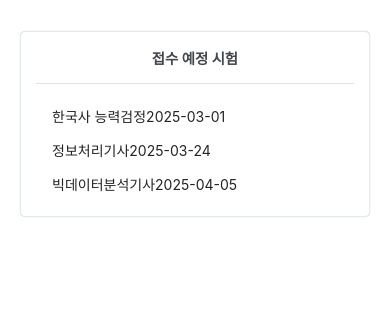
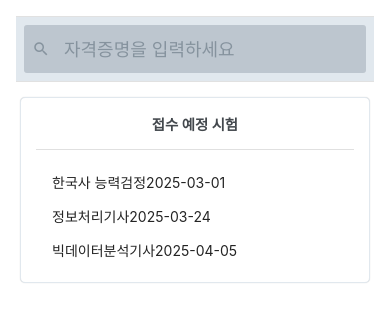
Before and after one commit to in-veloper/modoo-license, a React Native app: screen / in a window 390 px wide. Shown: the top 322 px of the page. Built offline with nearby package versions, Linux system fonts and the light colour scheme.

Commit message:
25.03.24 search bar 추가 commit

```diff
--- a/src/components/Dashboard.tsx
+++ b/src/components/Dashboard.tsx
@@ -1,6 +1,6 @@
 import React, { useRef, useState } from "react"
 import { View, StyleSheet, TouchableOpacity } from 'react-native'
-import { Card, Text, ListItem } from '@rneui/themed'
+import { Card, Text, ListItem, SearchBar } from '@rneui/themed'
 
 const dummyData = [
     { id: '1', title: '한국사 능력검정', date: '2025-03-01' },
@@ -9,6 +9,7 @@ const dummyData = [
 ]
 
 const Dashboard = () => {
+    const [searchText, setSearchText] = useState("")
     const swipeRefs = useRef<{ [key: string]: any}>({})
     const [openItemId, setOpenItemId] = useState<string | null>(null)
 
@@ -23,8 +24,18 @@ const Dashboard = () => {
         setOpenItemId(id)
     }
 
+    const changeSearchText = (searchText: string) => {
+        setSearchText(searchText)
+    }
+
     return (
         <View style={styles.container}>
+            <SearchBar
+                lightTheme
+                placeholder="자격증명을 입력하세요"
+                onChangeText={changeSearchText}
+                value={searchText}
+            />
             <View style={styles.cardContainer}>
                 <Card containerStyle={styles.card}>
                     <Card.Title>접수 예정 시험</Card.Title>
```
